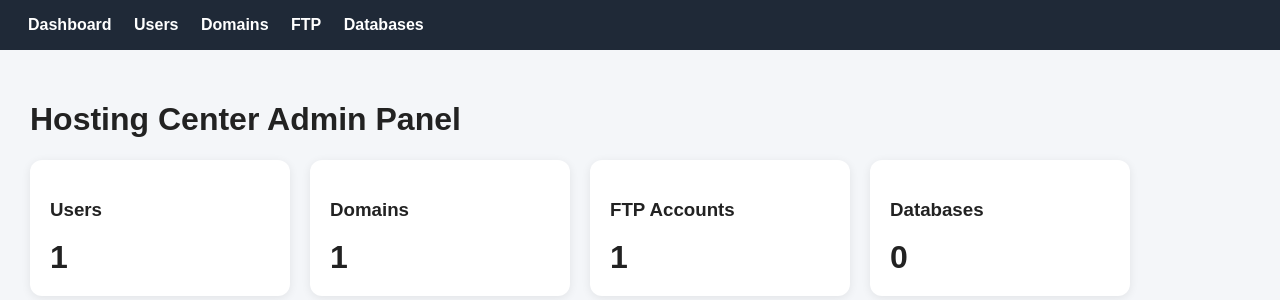
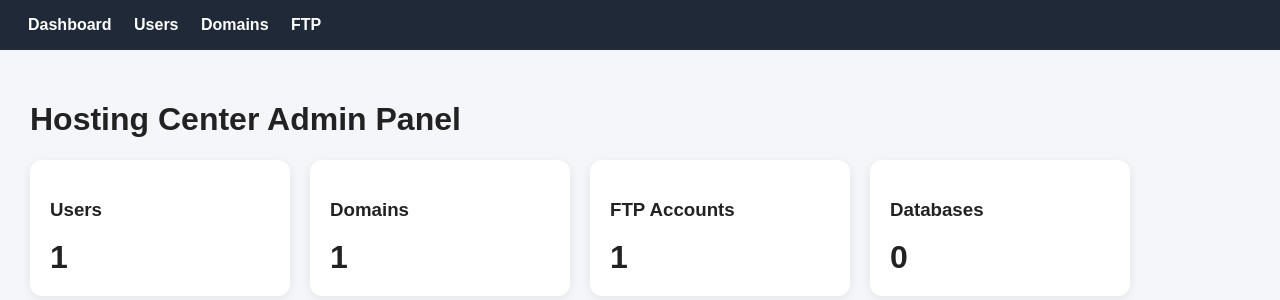
Before and after one commit to Volkoff/bpswe, a Flask app: page / in a window 1280 px wide. Shown: the top 300 px of the page. Run offline with Flask 3, Linux system fonts and the light colour scheme; data comes from the database, SQL or seed files in the repository; data that the repository does not hold is empty.

Commit message:
Update dashboard.html
Removed the 'Databases' link from the navigation menu.

```diff
--- a/admin/templates/dashboard.html
+++ b/admin/templates/dashboard.html
@@ -11,7 +11,6 @@
     <a href="/users">Users</a>
     <a href="/domains">Domains</a>
     <a href="/ftp">FTP</a>
-    <a href="/databases">Databases</a>
 </nav>
 
 <div class="container">
```
